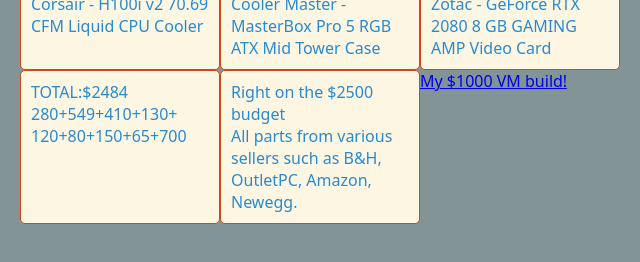
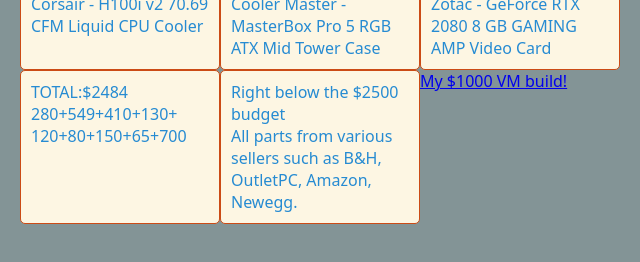
Before and after one commit to 42silasweis/42silasweis.github.io, a plain HTML site: page components.html in a window 1280 px wide. Shown: the part 514-776 px from the top of the page, 170-810 px from the left. Drawn offline with Linux system fonts and the light colour scheme.

Commit message:
Update components.html

```diff
--- a/components.html
+++ b/components.html
@@ -50,7 +50,7 @@
  <div>TOTAL:$2484 <br />280+549+410+130+
    120+80+150+65+700</div>
 
- <div>Right on the $2500 budget<br />All parts from various sellers such as B&H, OutletPC, Amazon, Newegg.</div>
+ <div>Right below the $2500 budget<br />All parts from various sellers such as B&H, OutletPC, Amazon, Newegg.</div>
 
   <a href="components1000.html">My $1000 VM build!</a>
 
```
